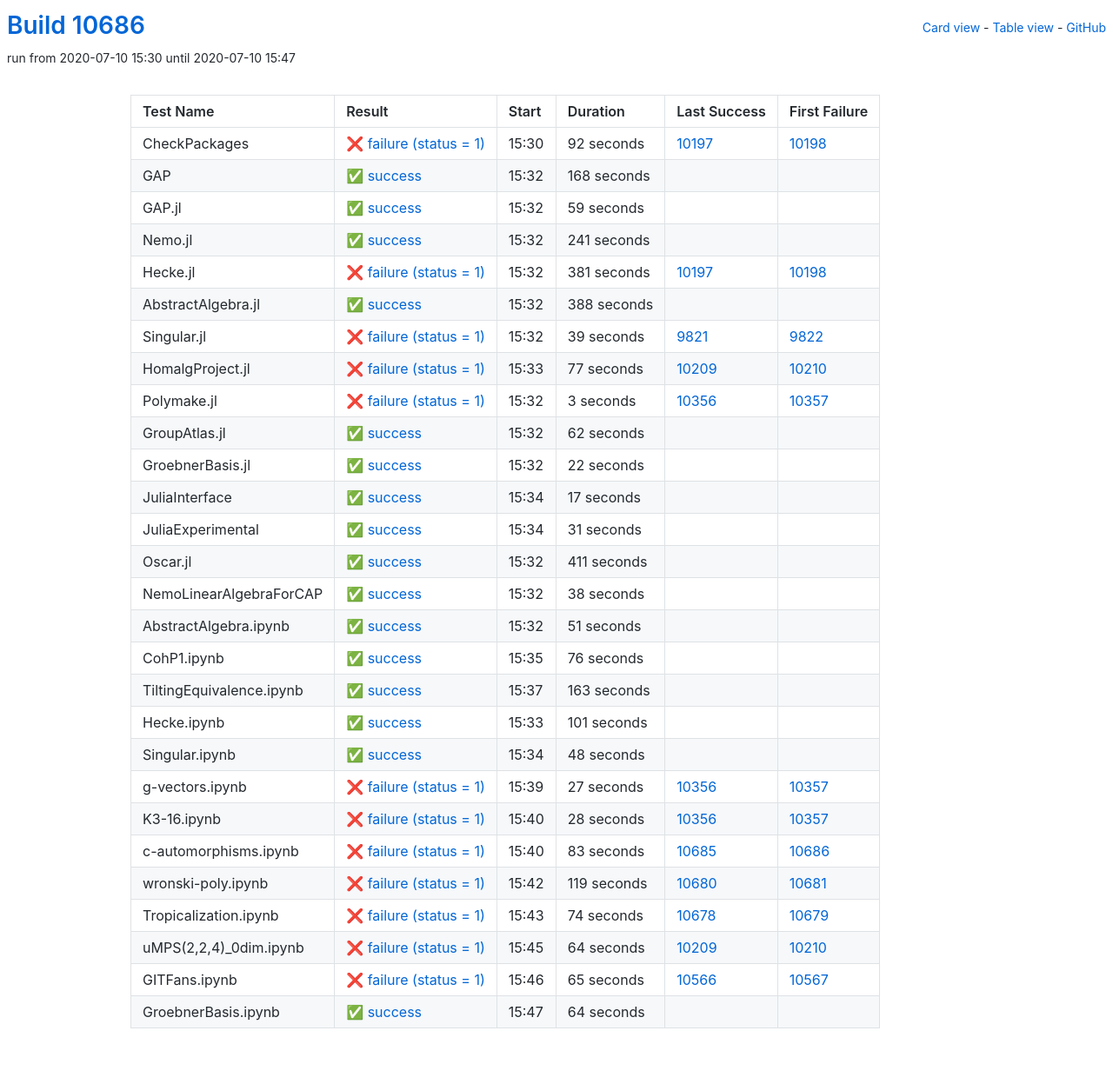
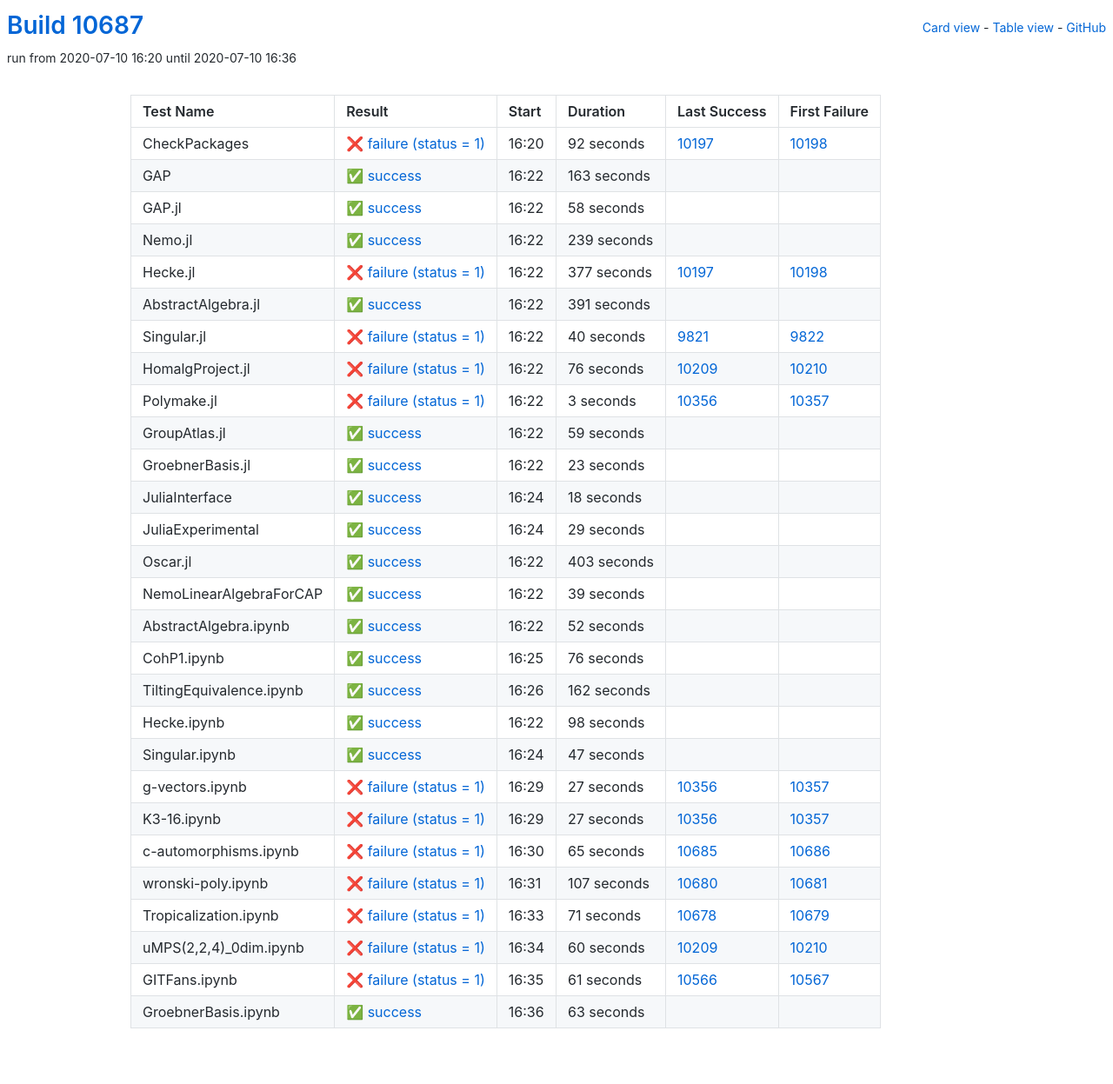
Before and after one commit to oscar-system/oscar-ci-status, a Jekyll site: the page built from table.html, in a window 1280 px wide. Shown: the whole page at 87% size. Built offline with Jekyll 4.4.1, drawn with Linux system fonts in a browser that asks for light colours.

Commit message:
Build #10687

```diff
--- a/_data/ci.yml
+++ b/_data/ci.yml
@@ -1,6 +1,6 @@
 ---
-build: 10686
-build_url: https://oscarci.mathematik.uni-kl.de/job/oscar/10686/
+build: 10687
+build_url: https://oscarci.mathematik.uni-kl.de/job/oscar/10687/
 job: oscar
 organization: oscar-system
 repo: oscar-ci-status
@@ -8,8 +8,8 @@ repourl: https://github.com/oscar-system/oscar-ci-status
 tests:
 - name: CheckPackages
   id: checkpackages
-  log: https://oscarci.mathematik.uni-kl.de/job/oscar/10686/artifact/logs/build-10686/CheckPackages.log
-  start: 2020-07-10 15:30
+  log: https://oscarci.mathematik.uni-kl.de/job/oscar/10687/artifact/logs/build-10687/CheckPackages.log
+  start: 2020-07-10 16:20
   success: false
   exitcode: 1
   status: failure
@@ -20,92 +20,92 @@ tests:
   first_failure_url: https://oscarci.mathematik.uni-kl.de/job/oscar/10198/
 - name: GAP
   id: gap
-  log: https://oscarci.mathematik.uni-kl.de/job/oscar/10686/artifact/logs/build-10686/GAP.log
-  start: 2020-07-10 15:32
+  log: https://oscarci.mathematik.uni-kl.de/job/oscar/10687/artifact/logs/build-10687/GAP.log
+  start: 2020-07-10 16:22
   success: true
   exitcode: 0
   status: success
-  duration: 168
+  duration: 163
   last_success: false
   last_success_url:
   first_failure: false
   first_failure_url:
 - name: GAP.jl
   id: gap-jl
-  log: https://oscarci.mathematik.uni-kl.de/job/oscar/10686/artifact/logs/build-10686/GAP.jl.log
-  start: 2020-07-10 15:32
+  log: https://oscarci.mathematik.uni-kl.de/job/oscar/10687/artifact/logs/build-10687/GAP.jl.log
+  start: 2020-07-10 16:22
   success: true
   exitcode: 0
   status: success
-  duration: 59
+  duration: 58
   last_success: false
   last_success_url:
   first_failure: false
   first_failure_url:
 - name: Nemo.jl
   id: nemo-jl
-  log: https://oscarci.mathematik.uni-kl.de/job/oscar/10686/artifact/logs/build-10686/Nemo.jl.log
-  start: 2020-07-10 15:32
+  log: https://oscarci.mathematik.uni-kl.de/job/oscar/10687/artifact/logs/build-10687/Nemo.jl.log
+  start: 2020-07-10 16:22
   success: true
   exitcode: 0
   status: success
-  duration: 241
+  duration: 239
   last_success: false
   last_success_url:
   first_failure: false
   first_failure_url:
 - name: Hecke.jl
   id: hecke-jl
-  log: https://oscarci.mathematik.uni-kl.de/job/oscar/10686/artifact/logs/build-10686/Hecke.jl.log
-  start: 2020-07-10 15:32
+  log: https://oscarci.mathematik.uni-kl.de/job/oscar/10687/artifact/logs/build-10687/Hecke.jl.log
+  start: 2020-07-10 16:22
   success: false
   exitcode: 1
   status: failure
-  duration: 381
+  duration: 377
   last_success: 10197
   last_success_url: https://oscarci.mathematik.uni-kl.de/job/oscar/10197/
   first_failure: 10198
   first_failure_url: https://oscarci.mathematik.uni-kl.de/job/oscar/10198/
 - name: AbstractAlgebra.jl
   id: abstractalgebra-jl
-  log: https://oscarci.mathematik.uni-kl.de/job/oscar/10686/artifact/logs/build-10686/AbstractAlgebra.jl.log
-  start: 2020-07-10 15:32
+  log: https://oscarci.mathematik.uni-kl.de/job/oscar/10687/artifact/logs/build-10687/AbstractAlgebra.jl.log
+  start: 2020-07-10 16:22
   success: true
   exitcode: 0
   status: success
-  duration: 388
+  duration: 391
   last_success: false
   last_success_url:
   first_failure: false
   first_failure_url:
 - name: Singular.jl
   id: singular-jl
-  log: https://oscarci.mathematik.uni-kl.de/job/oscar/10686/artifact/logs/build-10686/Singular.jl.log
-  start: 2020-07-10 15:32
+  log: https://oscarci.mathematik.uni-kl.de/job/oscar/10687/artifact/logs/build-10687/Singular.jl.log
+  start: 2020-07-10 16:22
   success: false
   exitcode: 1
   status: failure
-  duration: 39
+  duration: 40
   last_success: 9821
   last_success_url: https://oscarci.mathematik.uni-kl.de/job/oscar/9821/
   first_failure: 9822
   first_failure_url: https://oscarci.mathematik.uni-kl.de/job/oscar/9822/
 - name: HomalgProject.jl
   id: homalgproject-jl
-  log: https://oscarci.mathematik.uni-kl.de/job/oscar/10686/artifact/logs/build-10686/HomalgProject.jl.log
-  start: 2020-07-10 15:33
+  log: https://oscarci.mathematik.uni-kl.de/job/oscar/10687/artifact/logs/build-10687/HomalgProject.jl.log
+  start: 2020-07-10 16:22
   success: false
   exitcode: 1
   status: failure
-  duration: 77
+  duration: 76
   last_success: 10209
   last_success_url: https://oscarci.mathematik.uni-kl.de/job/oscar/10209/
   first_failure: 10210
   first_failure_url: https://oscarci.mathematik.uni-kl.de/job/oscar/10210/
 - name: Polymake.jl
   id: polymake-jl
-  log: https://oscarci.mathematik.uni-kl.de/job/oscar/10686/artifact/logs/build-10686/Polymake.jl.log
-  start: 2020-07-10 15:32
+  log: https://oscarci.mathematik.uni-kl.de/job/oscar/10687/artifact/logs/build-10687/Polymake.jl.log
+  start: 2020-07-10 16:22
   success: false
   exitcode: 1
   status: failure
@@ -116,92 +116,92 @@ tests:
   first_failure_url: https://oscarci.mathematik.uni-kl.de/job/oscar/10357/
 - name: GroupAtlas.jl
   id: groupatlas-jl
-  log: https://oscarci.mathematik.uni-kl.de/job/oscar/10686/artifact/logs/build-10686/GroupAtlas.jl.log
-  start: 2020-07-10 15:32
+  log: https://oscarci.mathematik.uni-kl.de/job/oscar/10687/artifact/logs/build-10687/GroupAtlas.jl.log
+  start: 2020-07-10 16:22
   success: true
   exitcode: 0
   status: success
-  duration: 62
+  duration: 59
   last_success: false
   last_success_url:
   first_failure: false
   first_failure_url:
 - name: GroebnerBasis.jl
   id: groebnerbasis-jl
-  log: https://oscarci.mathematik.uni-kl.de/job/oscar/10686/artifact/logs/build-10686/GroebnerBasis.jl.log
-  start: 2020-07-10 15:32
+  log: https://oscarci.mathematik.uni-kl.de/job/oscar/10687/artifact/logs/build-10687/GroebnerBasis.jl.log
+  start: 2020-07-10 16:22
   success: true
   exitcode: 0
   status: success
-  duration: 22
+  duration: 23
   last_success: false
   last_success_url:
   first_failure: false
   first_failure_url:
 - name: JuliaInterface
   id: juliainterface
-  log: https://oscarci.mathematik.uni-kl.de/job/oscar/10686/artifact/logs/build-10686/JuliaInterface.log
-  start: 2020-07-10 15:34
+  log: https://oscarci.mathematik.uni-kl.de/job/oscar/10687/artifact/logs/build-10687/JuliaInterface.log
+  start: 2020-07-10 16:24
   success: true
   exitcode: 0
   status: success
-  duration: 17
+  duration: 18
   last_success: false
   last_success_url:
   first_failure: false
   first_failure_url:
 - name: JuliaExperimental
   id: juliaexperimental
-  log: https://oscarci.mathematik.uni-kl.de/job/oscar/10686/artifact/logs/build-10686/JuliaExperimental.log
-  start: 2020-07-10 15:34
+  log: https://oscarci.mathematik.uni-kl.de/job/oscar/10687/artifact/logs/build-10687/JuliaExperimental.log
+  start: 2020-07-10 16:24
   success: true
   exitcode: 0
   status: success
-  duration: 31
+  duration: 29
   last_success: false
   last_success_url:
   first_failure: false
   first_failure_url:
 - name: Oscar.jl
   id: oscar-jl
-  log: https://oscarci.mathematik.uni-kl.de/job/oscar/10686/artifact/logs/build-10686/Oscar.jl.log
-  start: 2020-07-10 15:32
+  log: https://oscarci.mathematik.uni-kl.de/job/oscar/10687/artifact/logs/build-10687/Oscar.jl.log
+  start: 2020-07-10 16:22
   success: true
   exitcode: 0
   status: success
-  duration: 411
+  duration: 403
   last_success: false
   last_success_url:
   first_failure: false
   first_failure_url:
 - name: NemoLinearAlgebraForCAP
   id: nemolinearalgebraforcap
-  log: https://oscarci.mathematik.uni-kl.de/job/oscar/10686/artifact/logs/build-10686/NemoLinearAlgebraForCAP.log
-  start: 2020-07-10 15:32
+  log: https://oscarci.mathematik.uni-kl.de/job/oscar/10687/artifact/logs/build-10687/NemoLinearAlgebraForCAP.log
+  start: 2020-07-10 16:22
   success: true
   exitcode: 0
   status: success
-  duration: 38
+  duration: 39
   last_success: false
   last_success_url:
   first_failure: false
   first_failure_url:
 - name: AbstractAlgebra.ipynb
   id: abstractalgebra-ipynb
-  log: https://oscarci.mathematik.uni-kl.de/job/oscar/10686/artifact/logs/build-10686/AbstractAlgebra.ipynb.log
-  start: 2020-07-10 15:32
+  log: https://oscarci.mathematik.uni-kl.de/job/oscar/10687/artifact/logs/build-10687/AbstractAlgebra.ipynb.log
+  start: 2020-07-10 16:22
   success: true
   exitcode: 0
   status: success
-  duration: 51
+  duration: 52
   last_success: false
   last_success_url:
   first_failure: false
   first_failure_url:
 - name: CohP1.ipynb
   id: cohp1-ipynb
-  log: https://oscarci.mathematik.uni-kl.de/job/oscar/10686/artifact/logs/build-10686/CohP1.ipynb.log
-  start: 2020-07-10 15:35
+  log: https://oscarci.mathematik.uni-kl.de/job/oscar/10687/artifact/logs/build-10687/CohP1.ipynb.log
+  start: 2020-07-10 16:25
   success: true
   exitcode: 0
   status: success
@@ -212,44 +212,44 @@ tests:
   first_failure_url:
 - name: TiltingEquivalence.ipynb
   id: tiltingequivalence-ipynb
-  log: https://oscarci.mathematik.uni-kl.de/job/oscar/10686/artifact/logs/build-10686/TiltingEquivalence.ipynb.log
-  start: 2020-07-10 15:37
+  log: https://oscarci.mathematik.uni-kl.de/job/oscar/10687/artifact/logs/build-10687/TiltingEquivalence.ipynb.log
+  start: 2020-07-10 16:26
   success: true
   exitcode: 0
   status: success
-  duration: 163
+  duration: 162
   last_success: false
   last_success_url:
   first_failure: false
   first_failure_url:
 - name: Hecke.ipynb
   id: hecke-ipynb
-  log: https://oscarci.mathematik.uni-kl.de/job/oscar/10686/artifact/logs/build-10686/Hecke.ipynb.log
-  start: 2020-07-10 15:33
+  log: https://oscarci.mathematik.uni-kl.de/job/oscar/10687/artifact/logs/build-10687/Hecke.ipynb.log
+  start: 2020-07-10 16:22
   success: true
   exitcode: 0
   status: success
-  duration: 101
+  duration: 98
   last_success: false
   last_success_url:
   first_failure: false
   first_failure_url:
 - name: Singular.ipynb
   id: singular-ipynb
-  log: https://oscarci.mathematik.uni-kl.de/job/oscar/10686/artifact/logs/build-10686/Singular.ipynb.log
-  start: 2020-07-10 15:34
+  log: https://oscarci.mathematik.uni-kl.de/job/oscar/10687/artifact/logs/build-10687/Singular.ipynb.log
+  start: 2020-07-10 16:24
   success: true
   exitcode: 0
   status: success
-  duration: 48
+  duration: 47
   last_success: false
   last_success_url:
   first_failure: false
   first_failure_url:
 - name: g-vectors.ipynb
   id: g-vectors-ipynb
-  log: https://oscarci.mathematik.uni-kl.de/job/oscar/10686/artifact/logs/build-10686/g-vectors.ipynb.log
-  start: 2020-07-10 15:39
+  log: https://oscarci.mathematik.uni-kl.de/job/oscar/10687/artifact/logs/build-10687/g-vectors.ipynb.log
+  start: 2020-07-10 16:29
   success: false
   exitcode: 1
   status: failure
@@ -260,84 +260,84 @@ tests:
   first_failure_url: https://oscarci.mathematik.uni-kl.de/job/oscar/10357/
 - name: K3-16.ipynb
   id: k3-16-ipynb
-  log: https://oscarci.mathematik.uni-kl.de/job/oscar/10686/artifact/logs/build-10686/K3-16.ipynb.log
-  start: 2020-07-10 15:40
+  log: https://oscarci.mathematik.uni-kl.de/job/oscar/10687/artifact/logs/build-10687/K3-16.ipynb.log
+  start: 2020-07-10 16:29
   success: false
   exitcode: 1
   status: failure
-  duration: 28
+  duration: 27
   last_success: 10356
   last_success_url: https://oscarci.mathematik.uni-kl.de/job/oscar/10356/
   first_failure: 10357
   first_failure_url: https://oscarci.mathematik.uni-kl.de/job/oscar/10357/
 - name: c-automorphisms.ipynb
   id: c-automorphisms-ipynb
-  log: https://oscarci.mathematik.uni-kl.de/job/oscar/10686/artifact/logs/build-10686/c-automorphisms.ipynb.log
-  start: 2020-07-10 15:40
+  log: https://oscarci.mathematik.uni-kl.de/job/oscar/10687/artifact/logs/build-10687/c-automorphisms.ipynb.log
+  start: 2020-07-10 16:30
   success: false
   exitcode: 1
   status: failure
-  duration: 83
+  duration: 65
   last_success: 10685
   last_success_url: https://oscarci.mathematik.uni-kl.de/job/oscar/10685/
   first_failure: 10686
   first_failure_url: https://oscarci.mathematik.uni-kl.de/job/oscar/10686/
 - name: wronski-poly.ipynb
   id: wronski-poly-ipynb
-  log: https://oscarci.mathematik.uni-kl.de/job/oscar/10686/artifact/logs/build-10686/wronski-poly.ipynb.log
-  start: 2020-07-10 15:42
+  log: https://oscarci.mathematik.uni-kl.de/job/oscar/10687/artifact/logs/build-10687/wronski-poly.ipynb.log
+  start: 2020-07-10 16:31
   success: false
   exitcode: 1
   status: failure
-  duration: 119
+  duration: 107
   last_success: 10680
   last_success_url: https://oscarci.mathematik.uni-kl.de/job/oscar/10680/
   first_failure: 10681
   first_failure_url: https://oscarci.mathematik.uni-kl.de/job/oscar/10681/
 - name: Tropicalization.ipynb
   id: tropicalization-ipynb
-  log: https://oscarci.mathematik.uni-kl.de/job/oscar/10686/artifact/logs/build-10686/Tropicalization.ipynb.log
-  start: 2020-07-10 15:43
+  log: https://oscarci.mathematik.uni-kl.de/job/oscar/10687/artifact/logs/build-10687/Tropicalization.ipynb.log
+  start: 2020-07-10 16:33
   success: false
   exitcode: 1
   status: failure
-  duration: 74
+  duration: 71
   last_success: 10678
   last_success_url: https://oscarci.mathematik.uni-kl.de/job/oscar/10678/
   first_failure: 10679
   first_failure_url: https://oscarci.mathematik.uni-kl.de/job/oscar/10679/
 - name: uMPS(2,2,4)_0dim.ipynb
   id: umps-2-2-4-0dim-ipynb
-  log: https://oscarci.mathematik.uni-kl.de/job/oscar/10686/artifact/logs/build-10686/uMPS-2-2-4-_0dim.ipynb.log
-  start: 2020-07-10 15:45
+  log: https://oscarci.mathematik.uni-kl.de/job/oscar/10687/artifact/logs/build-10687/uMPS-2-2-4-_0dim.ipynb.log
+  start: 2020-07-10 16:34
   success: false
   exitcode: 1
   status: failure
-  duration: 64
+  duration: 60
   last_success: 10209
   last_success_url: https://oscarci.mathematik.uni-kl.de/job/oscar/10209/
   first_failure: 10210
   first_failure_url: https://oscarci.mathematik.uni-kl.de/job/oscar/10210/
 - name: GITFans.ipynb
   id: gitfans-ipynb
-  log: https://oscarci.mathematik.uni-kl.de/job/oscar/10686/artifact/logs/build-10686/GITFans.ipynb.log
-  start: 2020-07-10 15:46
+  log: https://oscarci.mathematik.uni-kl.de/job/oscar/10687/artifact/logs/build-10687/GITFans.ipynb.log
+  start: 2020-07-10 16:35
   success: false
   exitcode: 1
   status: failure
-  duration: 65
+  duration: 61
   last_success: 10566
   last_success_url: https://oscarci.mathematik.uni-kl.de/job/oscar/10566/
   first_failure: 10567
   first_failure_url: https://oscarci.mathematik.uni-kl.de/job/oscar/10567/
 - name: GroebnerBasis.ipynb
   id: groebnerbasis-ipynb
-  log: https://oscarci.mathematik.uni-kl.de/job/oscar/10686/artifact/logs/build-10686/GroebnerBasis.ipynb.log
-  start: 2020-07-10 15:47
+  log: https://oscarci.mathematik.uni-kl.de/job/oscar/10687/artifact/logs/build-10687/GroebnerBasis.ipynb.log
+  start: 2020-07-10 16:36
   success: true
   exitcode: 0
   status: success
-  duration: 64
+  duration: 63
   last_success: false
   last_success_url:
   first_failure: false
```
Also changed, not shown: README.md.
